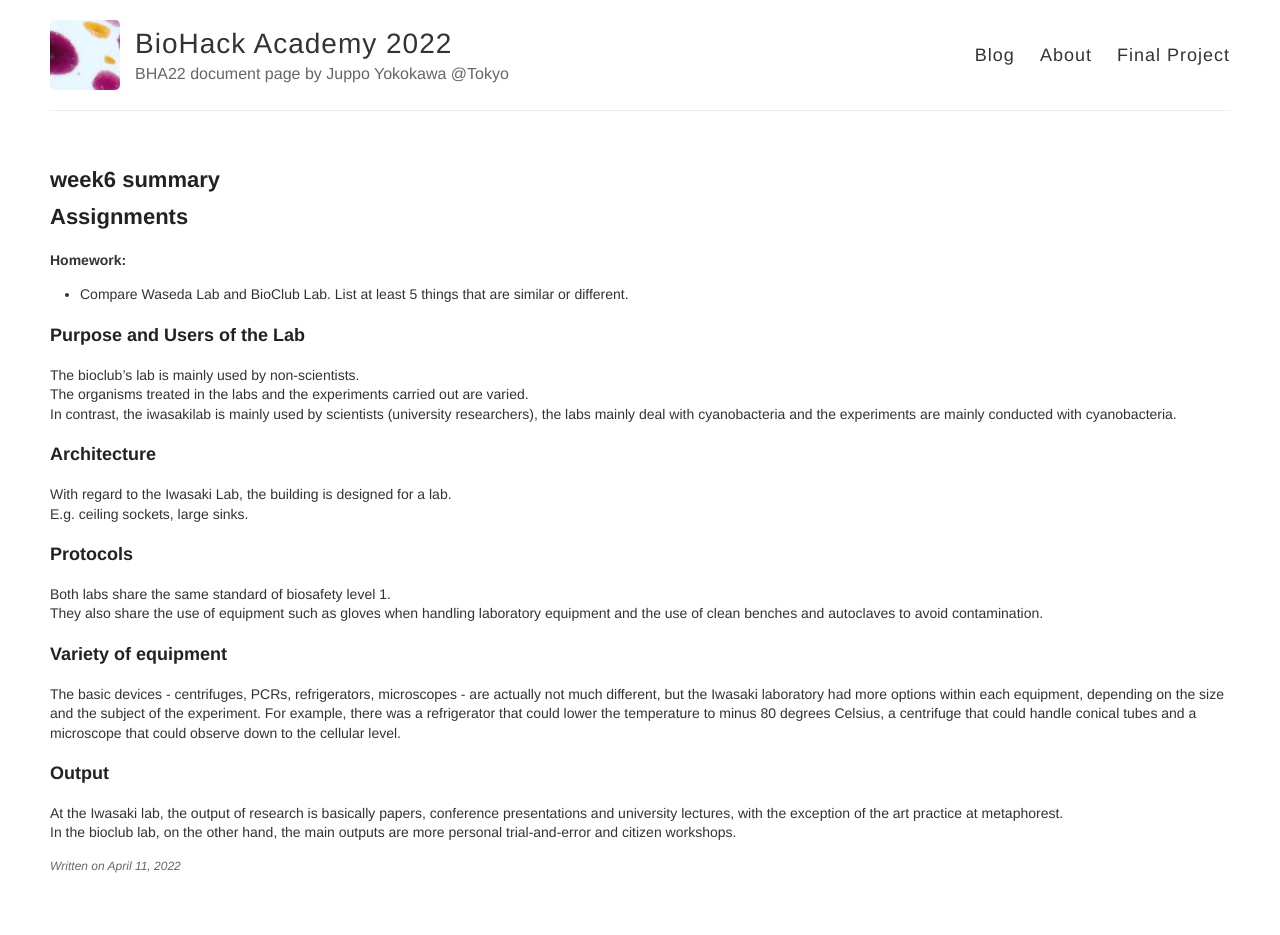
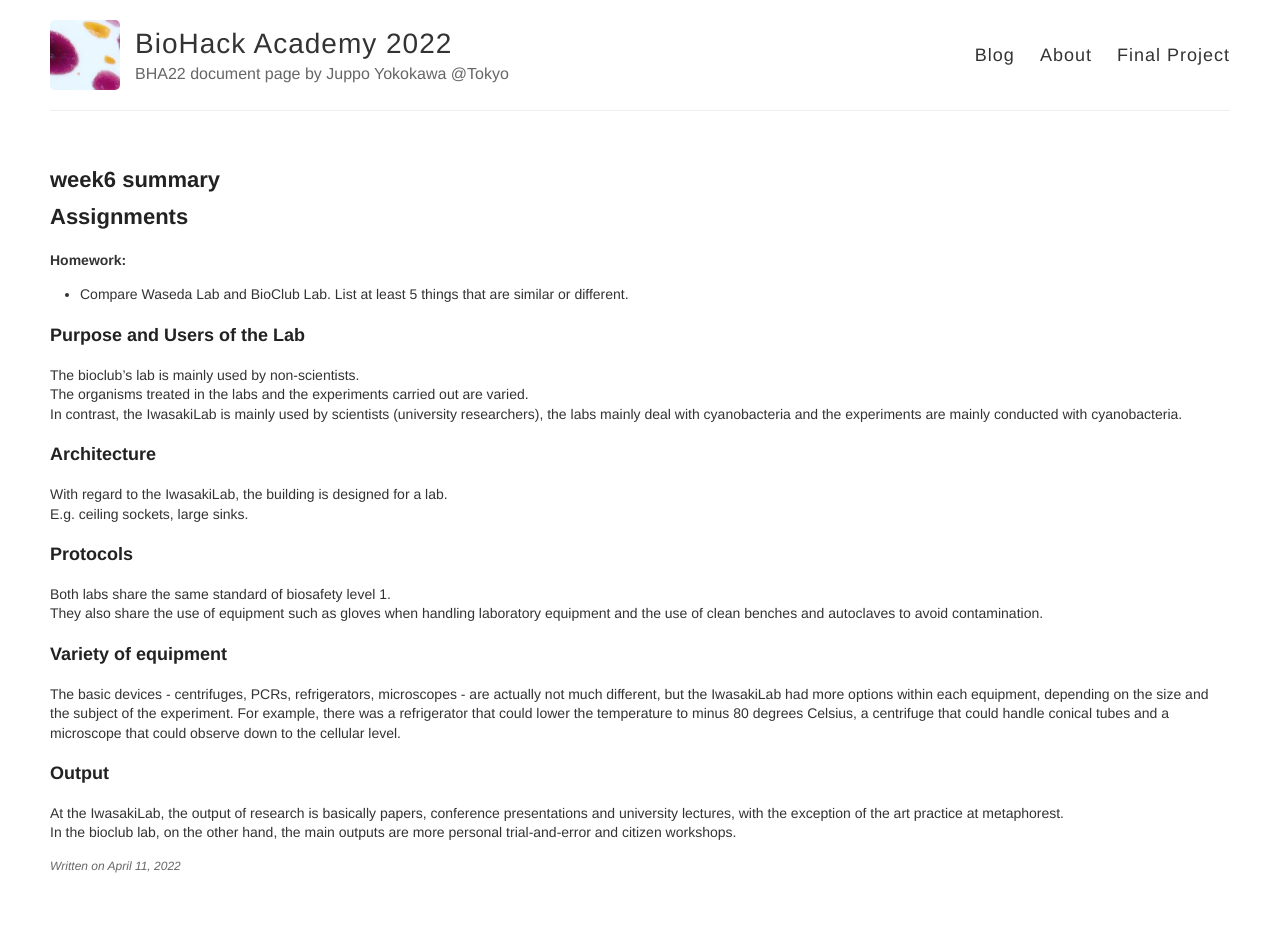
Before and after one commit to juppoyokokawa/bha22, a Jekyll site: the page built from _posts/2022-04-11-week6sum.md, in a window 1280 px wide. Built offline with Jekyll 4.4.1, drawn with Linux system fonts in a browser that asks for light colours.

Commit message:
Update 2022-04-11-week6sum.md

```diff
--- a/_posts/2022-04-11-week6sum.md
+++ b/_posts/2022-04-11-week6sum.md
@@ -10,10 +10,10 @@
 ## Purpose and Users of the Lab
 The bioclub's lab is mainly used by non-scientists.
 The organisms treated in the labs and the experiments carried out are varied.
-In contrast, the iwasakilab is mainly used by scientists (university researchers), the labs mainly deal with cyanobacteria and the experiments are mainly conducted with cyanobacteria.
+In contrast, the IwasakiLab is mainly used by scientists (university researchers), the labs mainly deal with cyanobacteria and the experiments are mainly conducted with cyanobacteria.
 
 ## Architecture
-With regard to the Iwasaki Lab, the building is designed for a lab.
+With regard to the IwasakiLab, the building is designed for a lab.
 E.g. ceiling sockets, large sinks.
 
 ## Protocols
@@ -21,8 +21,8 @@
 They also share the use of equipment such as gloves when handling laboratory equipment and the use of clean benches and autoclaves to avoid contamination.
 
 ## Variety of equipment
-The basic devices - centrifuges, PCRs, refrigerators, microscopes - are actually not much different, but the Iwasaki laboratory had more options within each equipment, depending on the size and the subject of the experiment. For example, there was a refrigerator that could lower the temperature to minus 80 degrees Celsius, a centrifuge that could handle conical tubes and a microscope that could observe down to the cellular level.
+The basic devices - centrifuges, PCRs, refrigerators, microscopes - are actually not much different, but the IwasakiLab had more options within each equipment, depending on the size and the subject of the experiment. For example, there was a refrigerator that could lower the temperature to minus 80 degrees Celsius, a centrifuge that could handle conical tubes and a microscope that could observe down to the cellular level.
 
 ## Output
-At the Iwasaki lab, the output of research is basically papers, conference presentations and university lectures, with the exception of the art practice at metaphorest.
+At the IwasakiLab, the output of research is basically papers, conference presentations and university lectures, with the exception of the art practice at metaphorest.
 In the bioclub lab, on the other hand, the main outputs are more personal trial-and-error and citizen workshops.
```
